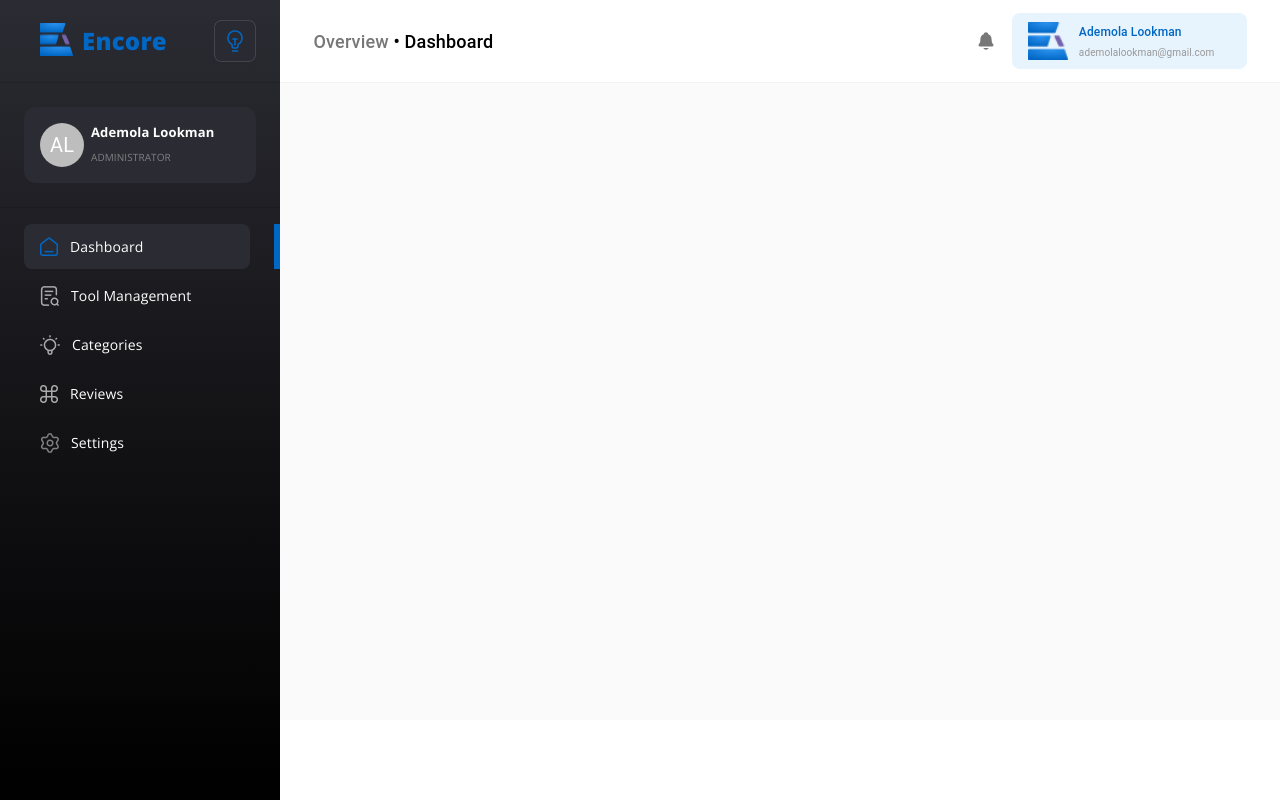
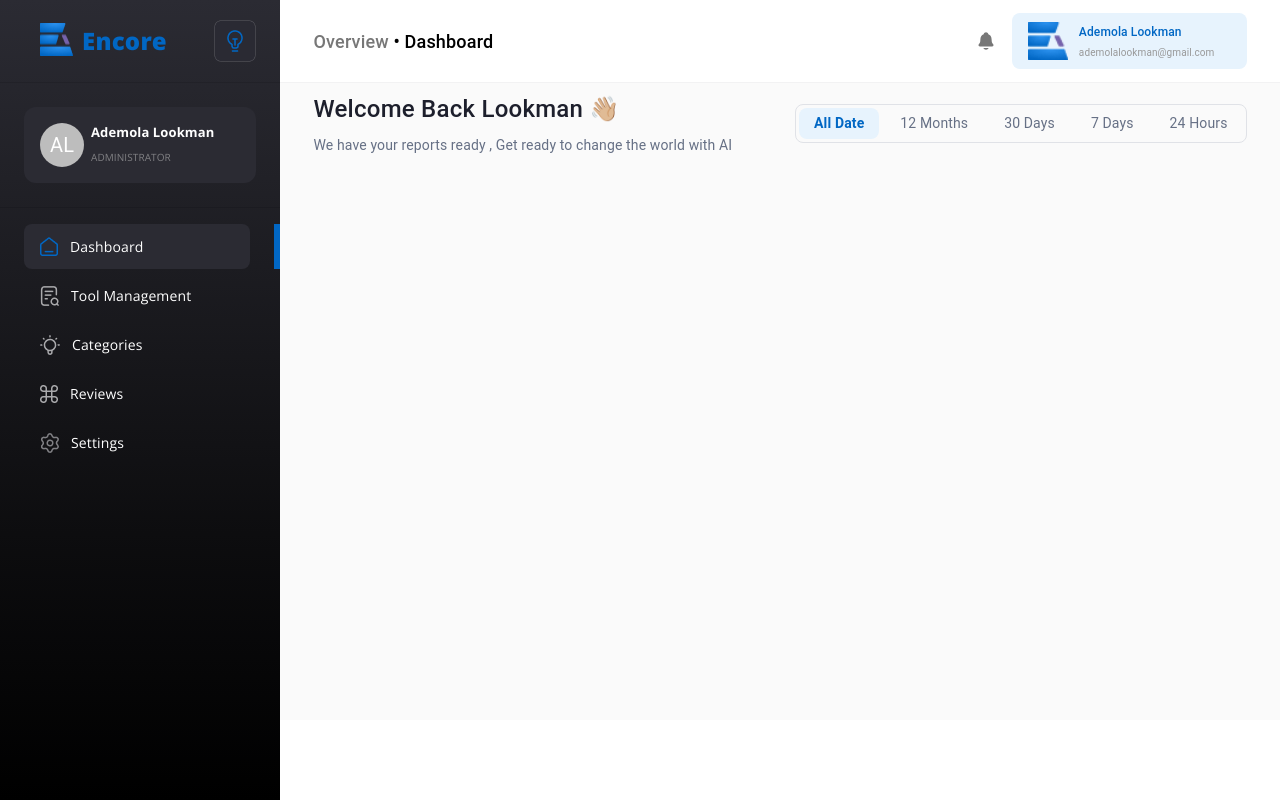
Before and after one commit to debagit10/encore-admin-dashboard, a React (Vite) app: page /dashboard in a window 1280 px wide. Built offline with nearby package versions, Linux system fonts and the light colour scheme.

Commit message:
feat: add button group for date selection in Dashboard with state management

```diff
--- a/src/pages/Dashboard.tsx
+++ b/src/pages/Dashboard.tsx
@@ -1,10 +1,21 @@
-import { Typography } from "@mui/material";
+import { Button, ButtonGroup, Typography } from "@mui/material";
 import Navbar from "../components/Navbar";
 import Pages from "../container/Pages";
 import { IoNotifications } from "react-icons/io5";
 import logo from "../assets/logo.png";
+import { useState } from "react";
 
 const Dashboard = () => {
+  const [period, setPeriod] = useState<number>(0);
+
+  const buttonGroup = [
+    { label: "All Date" },
+    { label: "12 Months" },
+    { label: "30 Days" },
+    { label: "7 Days" },
+    { label: "24 Hours" },
+  ];
+
   return (
     <Pages>
       <Navbar page="Dashboard">
@@ -25,6 +36,55 @@ const Dashboard = () => {
           </div>
         </div>
       </Navbar>
+
+      <div className="px-[33.5px] pt-[.5rem]">
+        <div className="flex justify-between items-center">
+          <div className="flex flex-col gap-[8px]">
+            <Typography fontWeight={500} fontSize={24} color="#1D1F2C">
+              Welcome Back Lookman 👋🏼
+            </Typography>
+            <Typography fontWeight={400} fontSize={14} color="#667085">
+              We have your reports ready , Get ready to change the world with AI
+            </Typography>
+          </div>
+
+          <div>
+            <ButtonGroup
+              variant="outlined"
+              sx={{
+                borderRadius: "8px",
+                border: "1px solid #E0E2E7",
+                "& .MuiButtonGroup-grouped": {
+                  margin: "3px",
+                  border: "none",
+                  borderRadius: "8px !important",
+                  color: "#667085",
+                },
+                "& .MuiButton-outlined": {},
+              }}
+            >
+              {buttonGroup.map((button, index) => (
+                <Button
+                  key={index}
+                  sx={{
+                    textTransform: "capitalize",
+                    backgroundColor: period === index ? "#E7F3FD" : "inherit",
+                  }}
+                  onClick={() => setPeriod(index)}
+                >
+                  <Typography
+                    color={period === index ? "#0167C4" : "#667085"}
+                    fontWeight={period === index ? 600 : 400}
+                    fontSize={14}
+                  >
+                    {button.label}
+                  </Typography>
+                </Button>
+              ))}
+            </ButtonGroup>
+          </div>
+        </div>
+      </div>
     </Pages>
   );
 };
```
